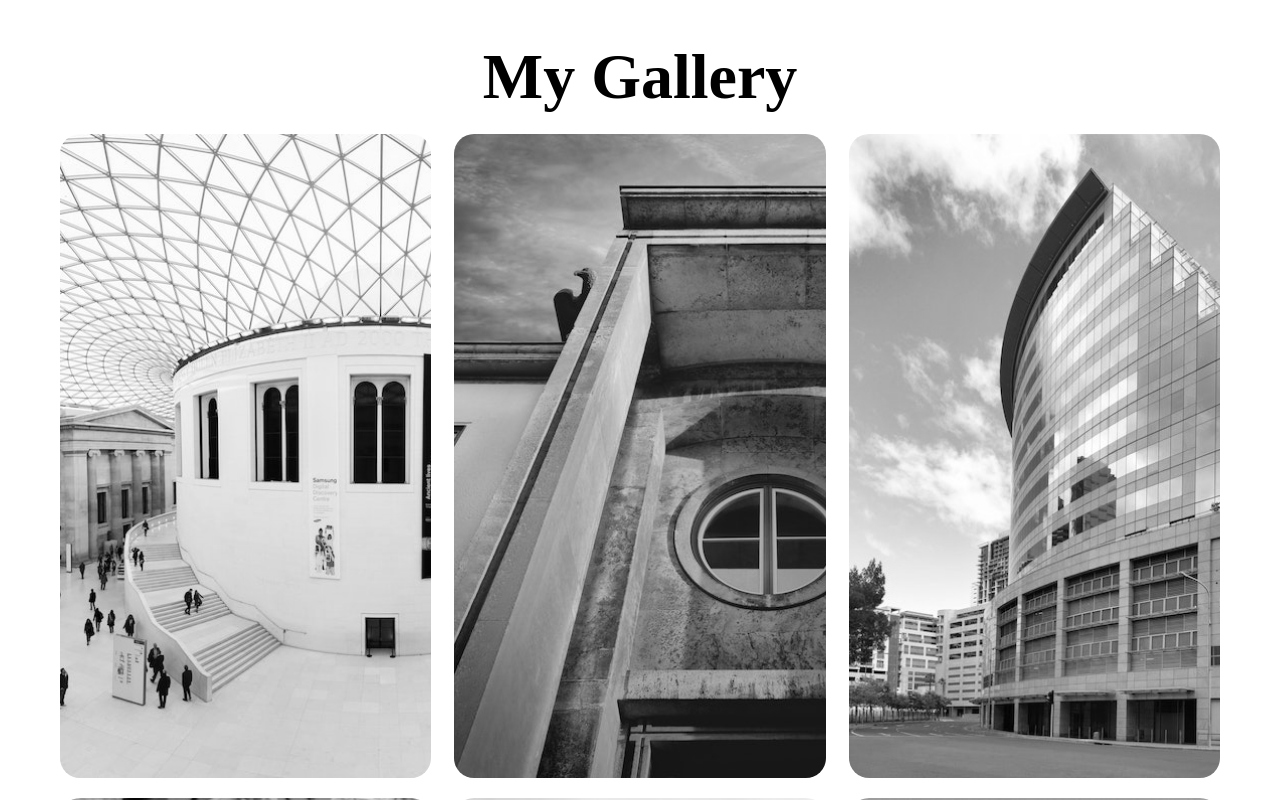
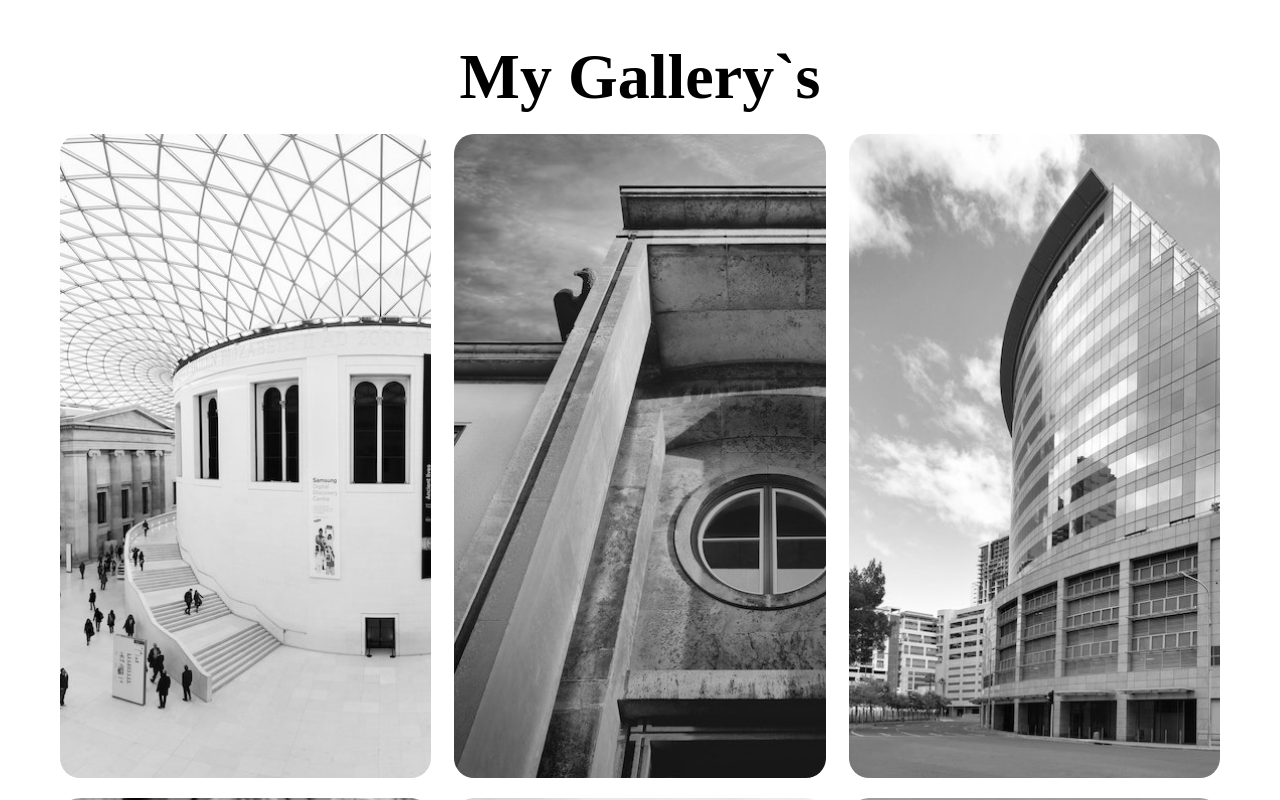
Before and after one commit to abhigupta639415/Parallex-website, a plain HTML site: page index.html in a window 1280 px wide. Drawn offline with Linux system fonts and the light colour scheme.

Commit message:
modified the h tag description

```diff
--- a/index.html
+++ b/index.html
@@ -10,7 +10,7 @@
 <body>
     <div class="wrapper">
         <div class="container">
-            <h1>My Gallery</h1>
+            <h1>My Gallery`s</h1>
             <div class="gallery">
                 <figure class="card">
                     <img src="image1.jpg">
```
